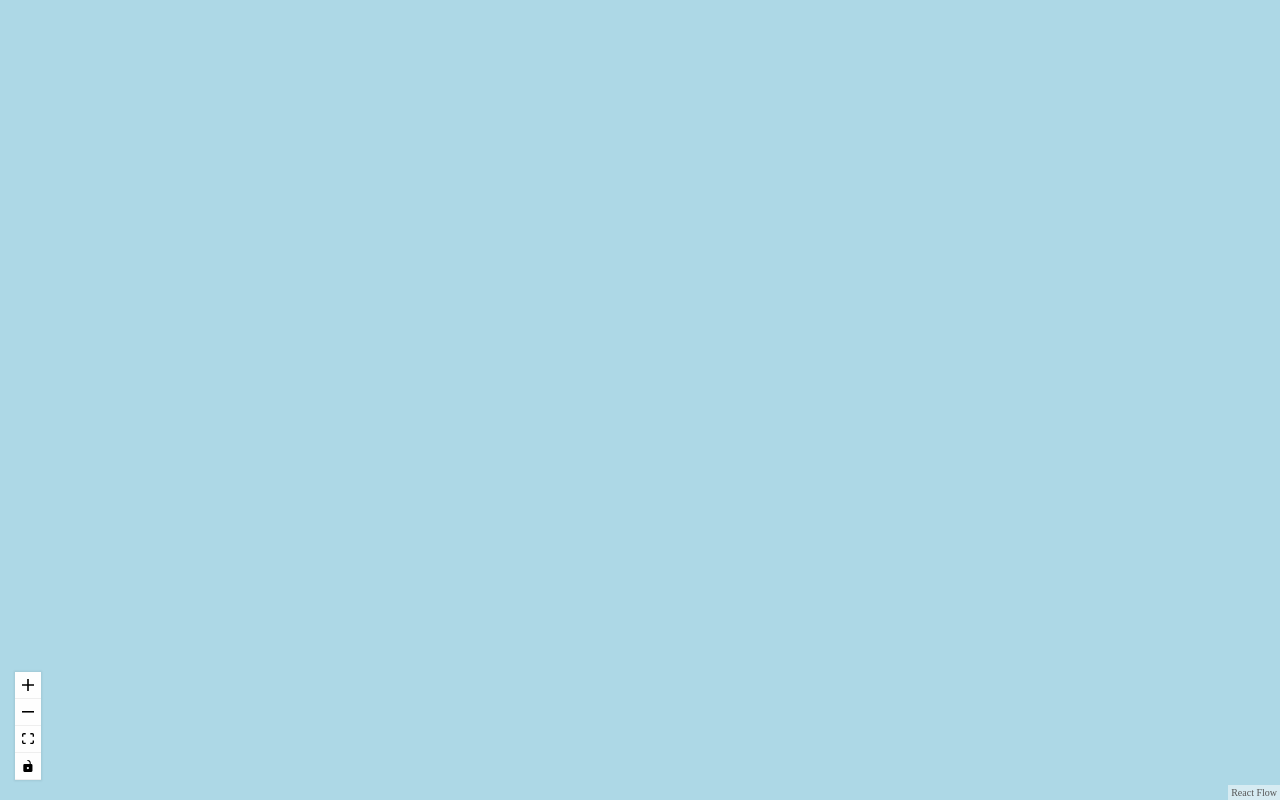
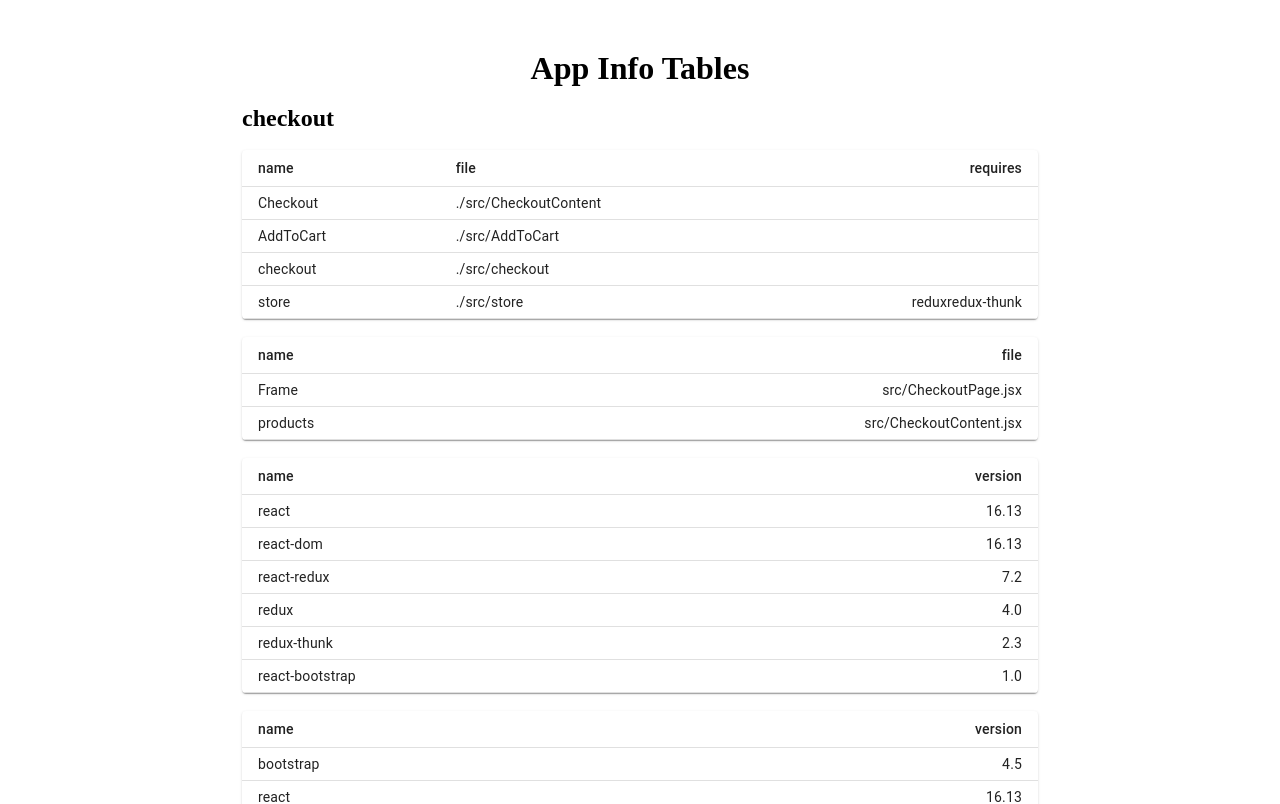
Before and after one commit to oslabs-beta/atriom-dashboard, a React app: page / in a window 1280 px wide. Shown: the top 804 px of the page. Built offline with nearby package versions, Linux system fonts and the light colour scheme; a web font is replaced by a local one.

Commit message:
switching branches

```diff
--- a/package.json
+++ b/package.json
@@ -21,8 +21,8 @@
     "react-dom": "^17.0.2",
     "react-flow-renderer": "^9.3.2",
     "react-router-dom": "^5.2.0",
+    "react-table": "^7.6.3",
     "react-vertical-timeline-component": "^3.3.3",
-    "react-table": "^7.6.3",
     "webpack": "^5.28.0",
     "webpack-dev-server": "^3.11.2"
   },
--- a/src/components/App.js
+++ b/src/components/App.js
@@ -15,7 +15,7 @@ import { BrowserRouter as Router, Route, Switch } from 'react-router-dom';
 import Modules from './Modules';
 
 const App = () => {
-  const apps = useContext(AppsContext);
+  const { apps } = useContext(AppsContext);
 
   const renderAppRoutes = () =>
     apps.map((app, i) => (
@@ -23,16 +23,20 @@ const App = () => {
         <AppPage app={app} />
       </Route>
     ));
-
+  //console.log(apps);
   return (
     <Router>
       <div className="App">
         {/* <Navbar /> */}
         <Switch>
-          <Route path="/" exact component={FlowContainer} />
+          {apps.length ? (
+            <Route path="/" exact>
+              <AppPage app={apps[0]} />
+            </Route>
+          ) : null}
           <Route path="/home" exact component={FlowContainer} />
           {renderAppRoutes()}
-          <Route path="/dependencies" component={DependencyChart} />
+          <Route path="/dependecies" component={DependencyChart} />
         </Switch>
       </div>
     </Router>
--- a/src/components/AppPage.js
+++ b/src/components/AppPage.js
@@ -13,30 +13,38 @@ import Shared from './Shared.js';
 import DirectDependecies from './DirectDependencies.js';
 
 const AppPage = (props) => {
-  console.log(props);
+  console.log('APP PAGE PROPS', props);
   const { app } = props;
   return (
     <div id="infoContainer">
-      <h1>App Info Tables</h1>
-      <VerticalTimeline>
+      <center>
+        <h1>App Info Tables</h1>
+      </center>
+      <br />
+      {/* <VerticalTimeline>
         {timelineElements.map((element) => {
           return (
             <VerticalTimelineElement>key={element.key}</VerticalTimelineElement>
           );
         })}
-      </VerticalTimeline>
+      </VerticalTimeline> */}
       {/* <Navbar />  */}
-      <h2>App name</h2>
-      <div className="row">
+      <h2>{props.app.data.name}</h2>
+      <br />
+      <div className="appPageTable">
         <Modules modules={props.app.modules} />
-        <AppImage />
       </div>
-      <div className="row">
+      <br />
+      <div className="appPageTable">
         <Consumes consumes={props.app.data.consumesNodes} />
       </div>
-      <div className="row">
-        <Shared />
-        <DirectDependecies depencies={app.depencies} />
+      <br />
+      <div className="appPageTable">
+        <Shared shared={props.app.data.overrides} />
+      </div>
+      <br />
+      <div className="appPageTable">
+        <DirectDependecies dependencies={props.app.data.dependencies} />
       </div>
     </div>
   );
--- a/src/components/Consumes.js
+++ b/src/components/Consumes.js
@@ -1,15 +1,38 @@
-import React from 'react';
+import React, { useContext } from 'react';
+import Table from '@material-ui/core/Table';
+import TableBody from '@material-ui/core/TableBody';
+import TableCell from '@material-ui/core/TableCell';
+import TableContainer from '@material-ui/core/TableContainer';
+import TableHead from '@material-ui/core/TableHead';
+import TableRow from '@material-ui/core/TableRow';
+import Paper from '@material-ui/core/Paper';
+import AppsContext from '../contexts/AppsContext';
 
-const Consumes = () => {
+const Consumes = (props) => {
+  console.log('CONSUMES DATA', props.consumes);
+  const apps = useContext(AppsContext);
+
   return (
-    <div className="infoBox">
-      <h4>Consumes</h4>
-      <p>
-        Lorem ipsum dolor sit amet, consectetur adipiscing elit, sed do eiusmod
-        tempor incididunt ut labore et dolore magna aliqua. Ut enim ad minim
-        veniam, quis nostrud exercitation ullamco
-      </p>
-    </div>
+    <TableContainer component={Paper}>
+      <Table size="small">
+        <TableHead>
+          <TableRow>
+            <TableCell>name</TableCell>
+            <TableCell align="right">file</TableCell>
+          </TableRow>
+        </TableHead>
+        <TableBody>
+          {props.consumes.map((element) => (
+            <TableRow key={element.id}>
+              <TableCell component="th" scope="row">
+                {element.data.name}
+              </TableCell>
+              <TableCell align="right">{element.data.usedIn[0].file}</TableCell>
+            </TableRow>
+          ))}
+        </TableBody>
+      </Table>
+    </TableContainer>
   );
 };
 
--- a/src/components/DirectDependencies.js
+++ b/src/components/DirectDependencies.js
@@ -1,16 +1,39 @@
-import React from 'react';
+import React, { useContext } from 'react';
+import Table from '@material-ui/core/Table';
+import TableBody from '@material-ui/core/TableBody';
+import TableCell from '@material-ui/core/TableCell';
+import TableContainer from '@material-ui/core/TableContainer';
+import TableHead from '@material-ui/core/TableHead';
+import TableRow from '@material-ui/core/TableRow';
+import Paper from '@material-ui/core/Paper';
+import AppsContext from '../contexts/AppsContext';
 
-const DirectDependencies = () => {
+const DirectDependecies = (props) => {
+  console.log('DEPENDENCIES DATA', props.dependencies);
+  const apps = useContext(AppsContext);
+
   return (
-    <div className="infoBox">
-      <h4>Direct Dependecies</h4>
-      <p>
-        Lorem ipsum dolor sit amet, consectetur adipiscing elit, sed do eiusmod
-        tempor incididunt ut labore et dolore magna aliqua. Ut enim ad minim
-        veniam, quis nostrud exercitation ullamco
-      </p>
-    </div>
+    <TableContainer component={Paper}>
+      <Table size="small">
+        <TableHead>
+          <TableRow>
+            <TableCell>name</TableCell>
+            <TableCell align="right">version</TableCell>
+          </TableRow>
+        </TableHead>
+        <TableBody>
+          {props.dependencies.map((element) => (
+            <TableRow key={element.name}>
+              <TableCell component="th" scope="row">
+                {element.name}
+              </TableCell>
+              <TableCell align="right">{element.version}</TableCell>
+            </TableRow>
+          ))}
+        </TableBody>
+      </Table>
+    </TableContainer>
   );
 };
 
-export default DirectDependencies;
+export default DirectDependecies;
--- a/src/components/Modules.js
+++ b/src/components/Modules.js
@@ -8,42 +8,10 @@ import TableRow from '@material-ui/core/TableRow';
 import Paper from '@material-ui/core/Paper';
 import AppsContext from '../contexts/AppsContext';
 
-function createData(firstName, lastName, age) {
-  return { firstName, lastName, age };
-}
+const Modules = (props) => {
+  const apps = useContext(AppsContext);
+  console.log('MODULES', props.modules);
 
-let app = 'Checkout';
-
-//console.log(data.modules);
-//each row should be an object with key:"value" pairs of the data
-const rows = [
-  createData('james', 'smith', 20),
-  createData('mary', 'jones', 30),
-  createData('may', 'wong', 30),
-  createData('maureen', 'onchiri', 24),
-];
-//map through data
-// data.map(data => {
-//   for (const prop in data) {
-//     if (prop.modules.hasOwnProperty('name'))
-//   }
-// })
-//for in loop through each element
-//if element has property of modules with a property of modules.name that equals app name, invoke create data
-//invoke create data on
-
-// console.log(data);
-
-const Modules = () => {
-  const apps = useContext(AppsContext);
-  console.log(apps);
-  const renderModules = () => {
-    return apps.map((app) => {
-      <TableCell component="th" scope="row">
-        {row.firstName}
-      </TableCell>;
-    });
-  };
   return (
     <TableContainer component={Paper}>
       <Table size="small">
@@ -55,13 +23,13 @@ const Modules = () => {
           </TableRow>
         </TableHead>
         <TableBody>
-          {rows.map((row) => (
-            <TableRow key={row.firstName}>
+          {props.modules.map((module) => (
+            <TableRow key={module.id}>
               <TableCell component="th" scope="row">
-                {row.firstName}
+                {module.name}
               </TableCell>
-              <TableCell>{row.lastName}</TableCell>
-              <TableCell align="right">{row.age}</TableCell>
+              <TableCell>{module.file}</TableCell>
+              <TableCell align="right">{module.requires}</TableCell>
             </TableRow>
           ))}
         </TableBody>
--- a/src/components/Shared.js
+++ b/src/components/Shared.js
@@ -1,15 +1,43 @@
-import React from 'react';
+import React, { useContext } from 'react';
+import Table from '@material-ui/core/Table';
+import TableBody from '@material-ui/core/TableBody';
+import TableCell from '@material-ui/core/TableCell';
+import TableContainer from '@material-ui/core/TableContainer';
+import TableHead from '@material-ui/core/TableHead';
+import TableRow from '@material-ui/core/TableRow';
+import Paper from '@material-ui/core/Paper';
+import AppsContext from '../contexts/AppsContext';
 
-const Shared = () => {
+const Shared = (props) => {
+  console.log('SHARED DATA', props.shared);
+
+  const apps = useContext(AppsContext);
+
+  //use a nested loop to iterate through the dependecies and the devdependecies data, if both contain the same dependency and version, push that object into the rows array
+
+  //generate the table using the new data in the rows array
+
   return (
-    <div className="infoBox">
-      <h4>Shared</h4>
-      <p>
-        Lorem ipsum dolor sit amet, consectetur adipiscing elit, sed do eiusmod
-        tempor incididunt ut labore et dolore magna aliqua. Ut enim ad minim
-        veniam, quis nostrud exercitation ullamco
-      </p>
-    </div>
+    <TableContainer component={Paper}>
+      <Table size="small">
+        <TableHead>
+          <TableRow>
+            <TableCell>name</TableCell>
+            <TableCell align="right">version</TableCell>
+          </TableRow>
+        </TableHead>
+        <TableBody>
+          {props.shared.map((element) => (
+            <TableRow key={element.id}>
+              <TableCell component="th" scope="row">
+                {element.name}
+              </TableCell>
+              <TableCell align="right">{element.version}</TableCell>
+            </TableRow>
+          ))}
+        </TableBody>
+      </Table>
+    </TableContainer>
   );
 };
 
--- a/src/components/flow/AppKey.js
+++ b/src/components/flow/AppKey.js
@@ -2,7 +2,7 @@ import React, { useContext } from 'react';
 import AppsContext from '../../contexts/AppsContext';
 
 export default function AppKey() {
-  const apps = useContext(AppsContext);
+  const { apps } = useContext(AppsContext);
 
   const renderKey = () =>
     apps.map((app, i) => (
--- a/src/components/flow/FlowContainer.js
+++ b/src/components/flow/FlowContainer.js
@@ -16,7 +16,7 @@ const appKeyEl = {
 };
 
 const FlowContainer = () => {
-  const apps = useContext(AppsContext);
+  const { apps } = useContext(AppsContext);
 
   const onLoad = useCallback((instance) => {
     instance.fitView({ padding: 0.05 });
--- a/src/contexts/AppsProvider.js
+++ b/src/contexts/AppsProvider.js
@@ -14,5 +14,5 @@ export default ({ children }) => {
   }, []);
 
   const { Provider } = AppsContext;
-  return <Provider value={apps}>{children}</Provider>;
+  return <Provider value={{ apps, setApps }}>{children}</Provider>;
 };
--- a/src/helpers/index.js
+++ b/src/helpers/index.js
@@ -2,8 +2,21 @@ import locations, { appLocations } from './locations';
 
 export const convertAppObj = (apps, colorMap) =>
   apps.map((app, i) => {
-    const { dependencies, devDependencies, id, name, consumes, modules } = app;
-    const appFlowObj = { id, dependencies, devDependencies, modules };
+    const {
+      dependencies,
+      devDependencies,
+      id,
+      name,
+      consumes,
+      modules,
+      overrides,
+    } = app;
+    const appFlowObj = {
+      id,
+      dependencies,
+      devDependencies,
+      modules,
+    };
 
     // Add React Flow Properties
     appFlowObj.type = 'AppContainer';
@@ -16,6 +29,7 @@ export const convertAppObj = (apps, colorMap) =>
       name,
       modules,
       consumes,
+      overrides,
     };
     appFlowObj.data.consumesNodes = convertConsumedModules(consumes, colorMap);
 
--- a/src/styles/AppPage.scss
+++ b/src/styles/AppPage.scss
@@ -15,7 +15,7 @@
   padding: 50px;
 }
 
-.row {
+.appPageTable {
   display: flex;
 }
 
```
